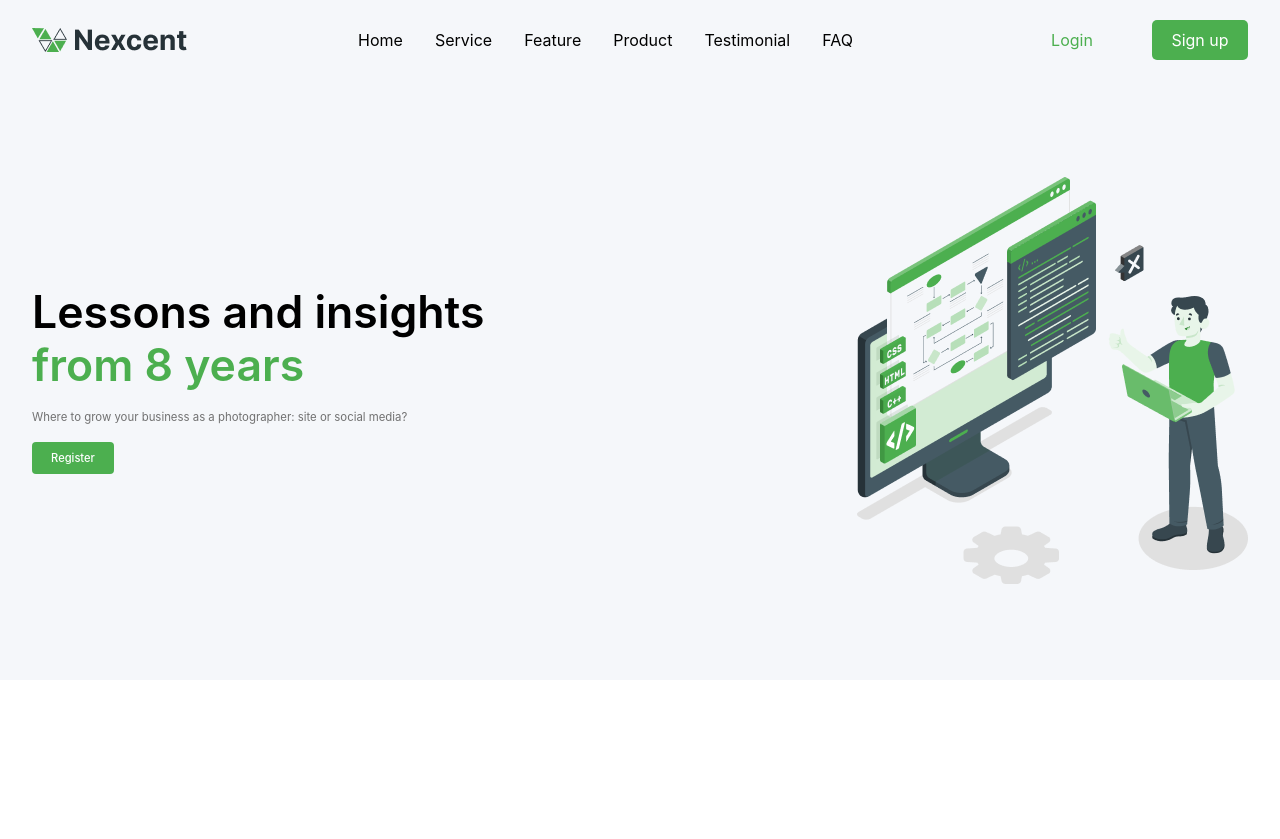
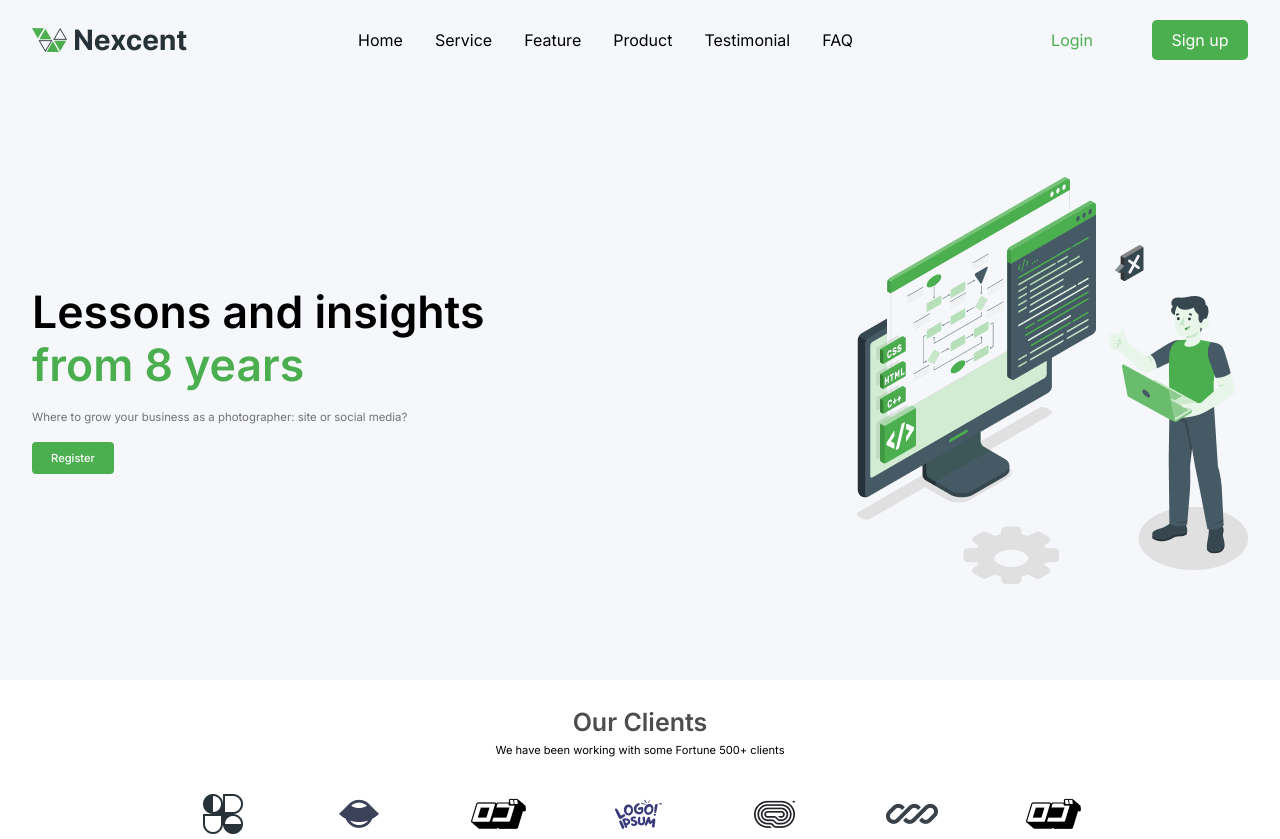
Before and after one commit to anantachai964/React-TailwinCSS, a React (Vite) app: page / in a window 1280 px wide. Before the commit the page ends 800 px from the top, so only its background shows below. Built offline with nearby package versions, Linux system fonts and the light colour scheme.

Commit message:
Create Clients Component

```diff
--- a/index.html
+++ b/index.html
@@ -4,6 +4,7 @@
     <meta charset="UTF-8" />
     <link rel="icon" type="image/svg+xml" href="/favicon.svg" />
     <meta name="viewport" content="width=device-width, initial-scale=1.0" />
+    <link rel="stylesheet" href="https://fonts.googleapis.com/css2?family=Inter:ital,opsz,wght@0,14..32,100..900;1,14..32,100..900&display=swap" />
     <title>my-react-app</title>
   </head>
   <body>
--- a/src/App.jsx
+++ b/src/App.jsx
@@ -1,6 +1,7 @@
 import "./App.css";
 import Header from "./components/Header";
 import Navbar from "./components/Navbar";
+import Clients from "./components/Clients";
 
 
 function App() {
@@ -9,6 +10,7 @@ function App() {
     <>
       <Navbar />
       <Header />
+      <Clients />
     </>
   );
 }
--- /dev/null
+++ b/src/components/Clients.jsx
@@ -0,0 +1,40 @@
+import React from "react";
+import iconCilentsImg1 from "../assets/img/clients/client-01.png";
+import iconCilentsImg2 from "../assets/img/clients/client-02.png";
+import iconCilentsImg3 from "../assets/img/clients/client-03.png";
+import iconCilentsImg4 from "../assets/img/clients/client-04.png";
+import iconCilentsImg5 from "../assets/img/clients/client-05.png";
+import iconCilentsImg6 from "../assets/img/clients/client-06.png";
+import iconCilentsImg7 from "../assets/img/clients/client-07.png";
+
+const icons = [
+  iconCilentsImg1,
+  iconCilentsImg2,
+  iconCilentsImg3,
+  iconCilentsImg4,
+  iconCilentsImg5,
+  iconCilentsImg6,
+  iconCilentsImg7,
+];
+
+function Clients() {
+  return (
+    <div className="max-w-[1320px] mx-auto h-[135px] mt-[1.5rem] ">
+      <div className="flex flex-col items-center justify-center">
+        <h2 className="text-[#4D4D4D] text-[25px] font-semibold">
+          Our Clients
+        </h2>
+        <p className="text-[11.14px] ">
+          We have been working with some Fortune 500+ clients
+        </p>
+      </div>
+      <div className="flex justify-center items-center gap-[5.5rem] mt-[2rem]">
+        {icons.map((icon, index) => (
+          <img key={index} src={icon} alt="" />
+        ))}
+      </div>
+    </div>
+  );
+}
+
+export default Clients;
--- a/src/index.css
+++ b/src/index.css
@@ -1,5 +1,4 @@
-@import "tailwindcss";
-@import url("https://fonts.googleapis.com/css2?family=Inter:ital,opsz,wght@0,14..32,100..900;1,14..32,100..900&display=swap");
+@import "tailwindcss";;
 
 html {
     font-family: "Inter", sans-serif;
```
